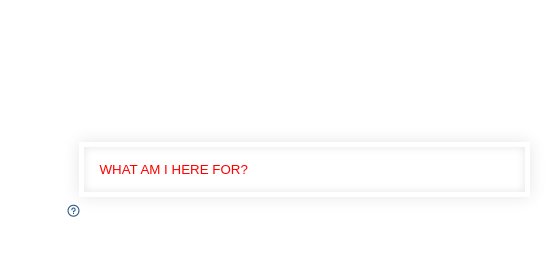
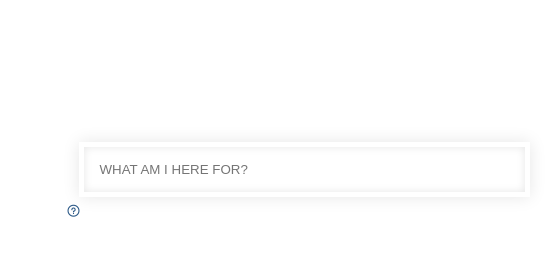
Before and after one commit to itzsarim/zappos, a plain HTML site: page index.html in a window 1280 px wide. Shown: the full height of the page, 332-888 px from the left. Drawn offline with nearby package versions, Linux system fonts and the light colour scheme.

Commit message:
css modifications

```diff
--- a/css/default.css
+++ b/css/default.css
@@ -27,10 +27,6 @@
 	color: #f0f0f0;
 	text-decoration: none;
 }
-::-webkit-input-placeholder {
-   color: red;
-}
-
 
 a:hover {
 	color: #000;
```
